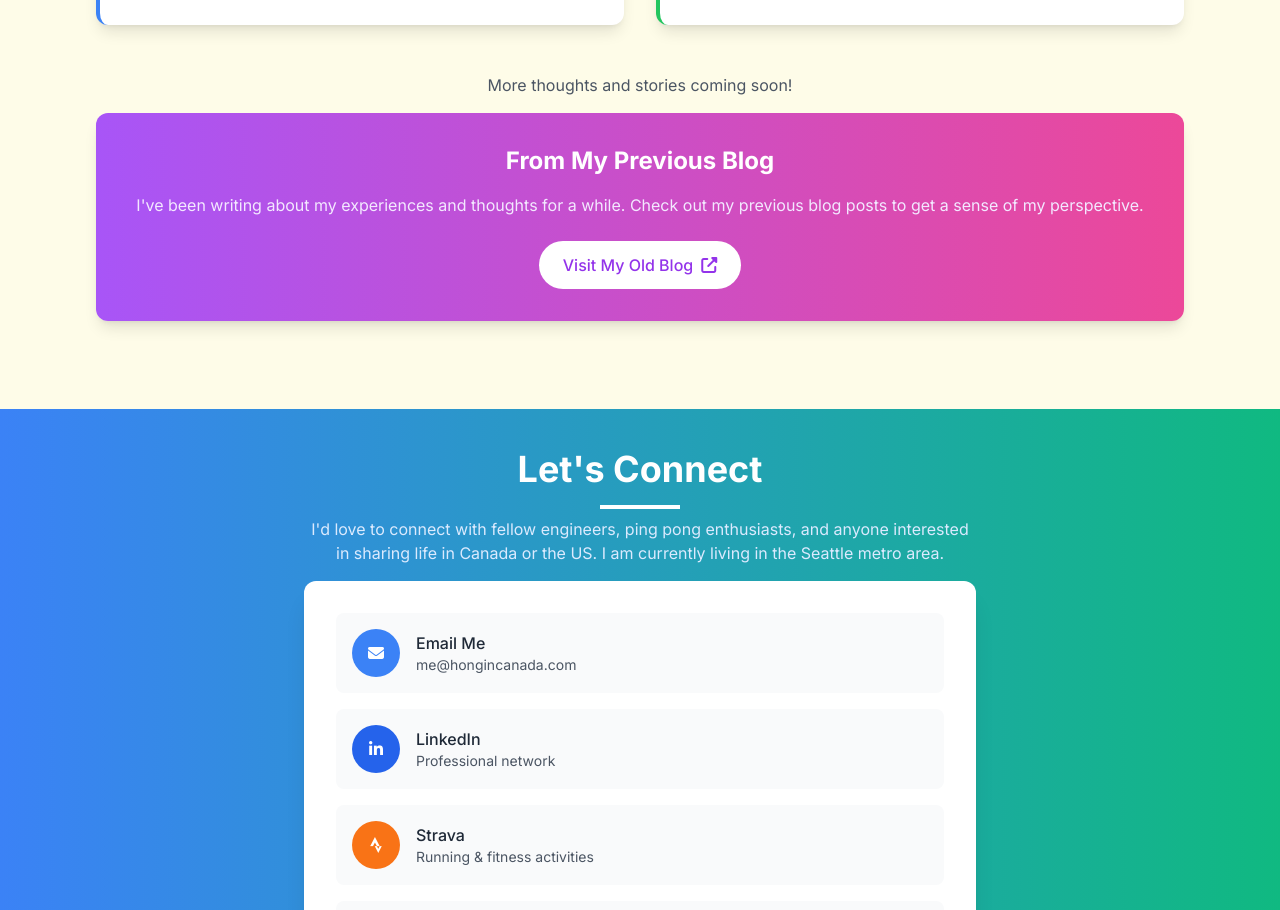
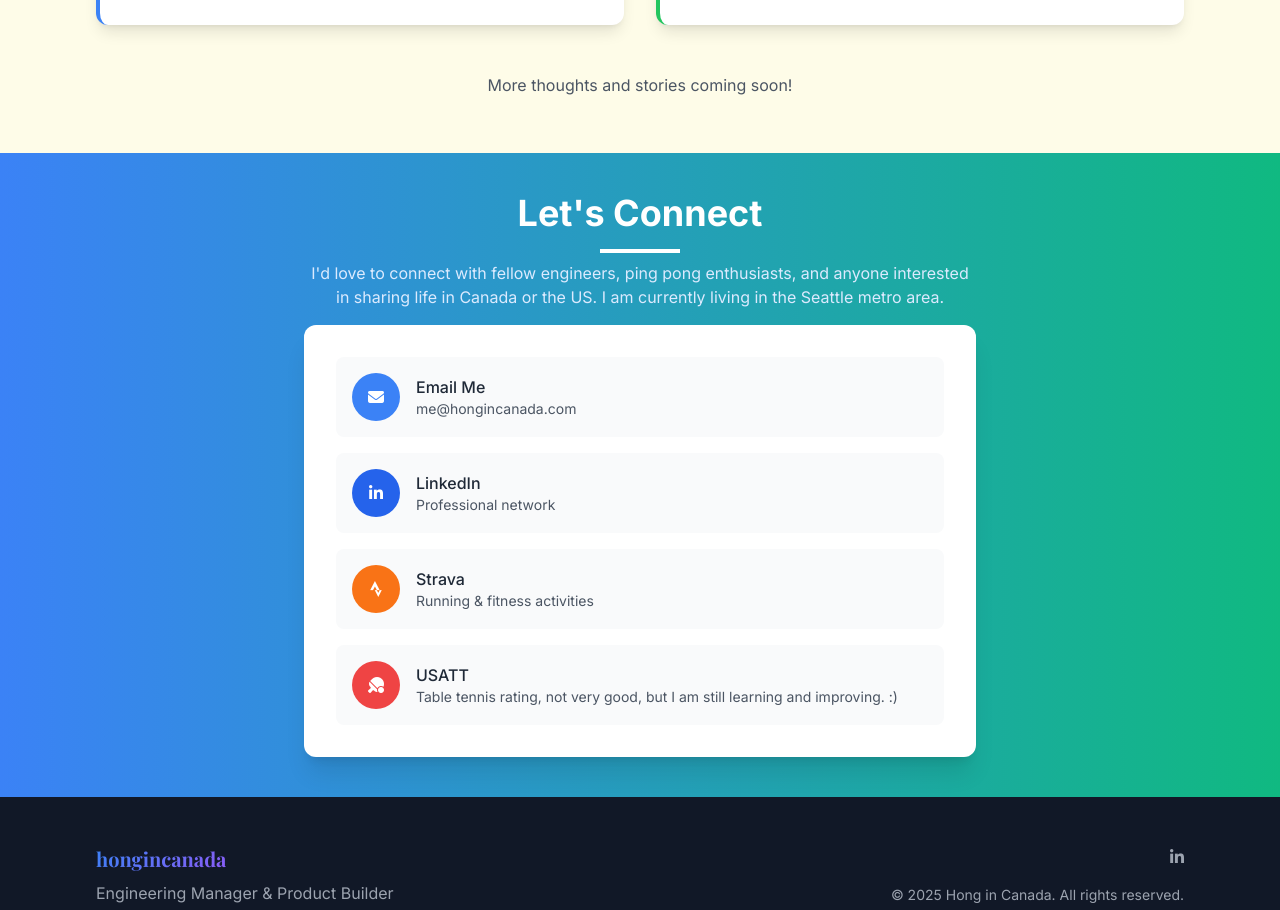
Before and after one commit to sowenzhang/hongincanada, a SvelteKit app: page / in a window 1280 px wide. Shown: the part 2529-3439 px from the top of the page. Built offline with nearby package versions, Linux system fonts and the light colour scheme.

Commit message:
remove old blog link

```diff
--- a/src/routes/+page.svelte
+++ b/src/routes/+page.svelte
@@ -334,7 +334,7 @@
         <div class="text-center mt-12">
             <p class="text-gray-600 mb-4">More thoughts and stories coming soon!</p>
         </div>
-        <div class="bg-gradient-to-r from-purple-500 to-pink-500 rounded-xl shadow-lg p-8 text-center text-white mb-12">
+        <!-- <div class="bg-gradient-to-r from-purple-500 to-pink-500 rounded-xl shadow-lg p-8 text-center text-white mb-12">
             <h3 class="text-2xl font-bold mb-4">From My Previous Blog</h3>
             <p class="text-purple-100 mb-6">
                 I've been writing about my experiences and thoughts for a while. Check out my previous blog posts to get
@@ -344,7 +344,7 @@
                class="bg-white text-purple-600 px-6 py-3 rounded-full font-medium hover:bg-gray-100 transition inline-flex items-center">
                 Visit My Old Blog <i class="fas fa-external-link-alt ml-2"></i>
             </a>
-        </div>
+        </div> -->
     </div>
 </section>
 
```
